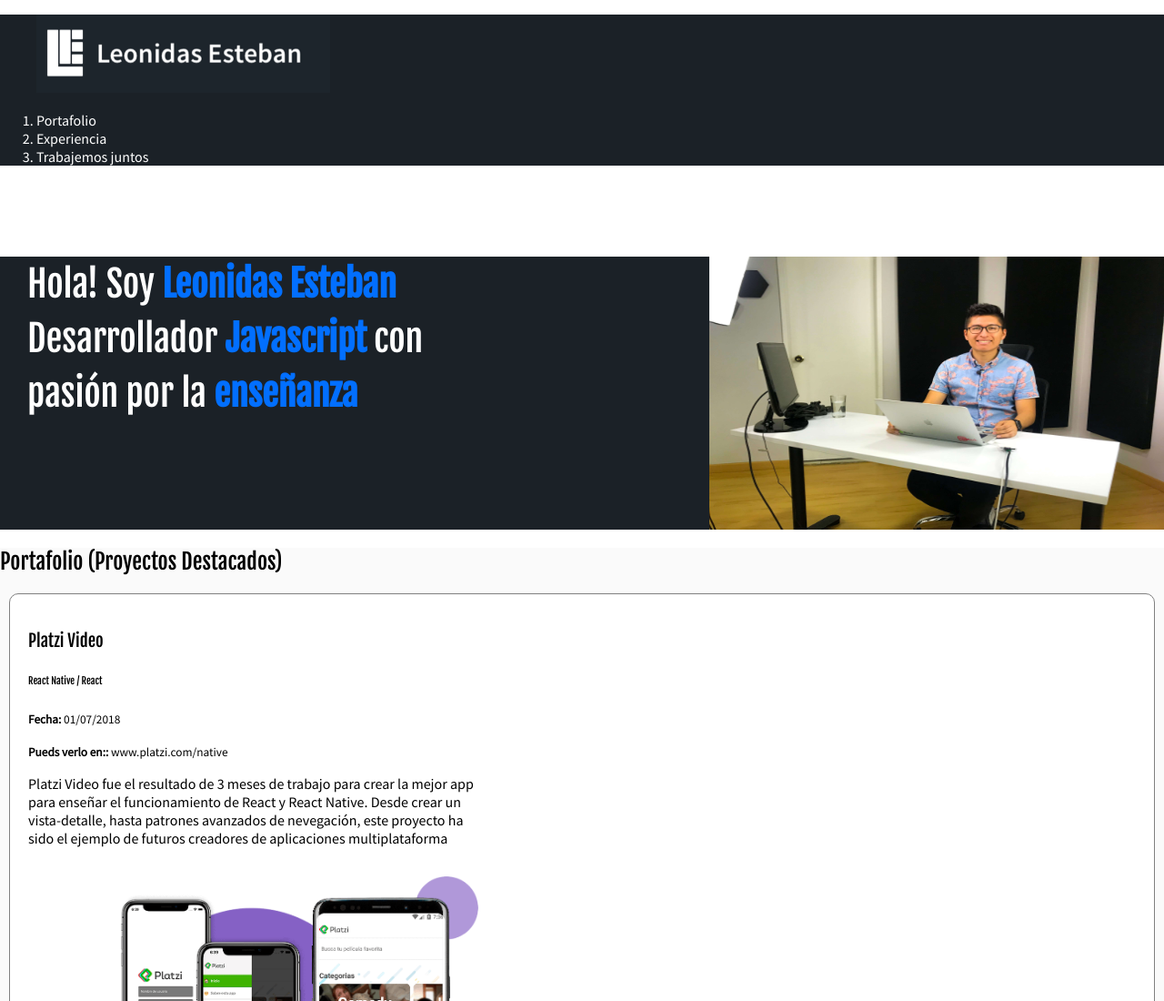
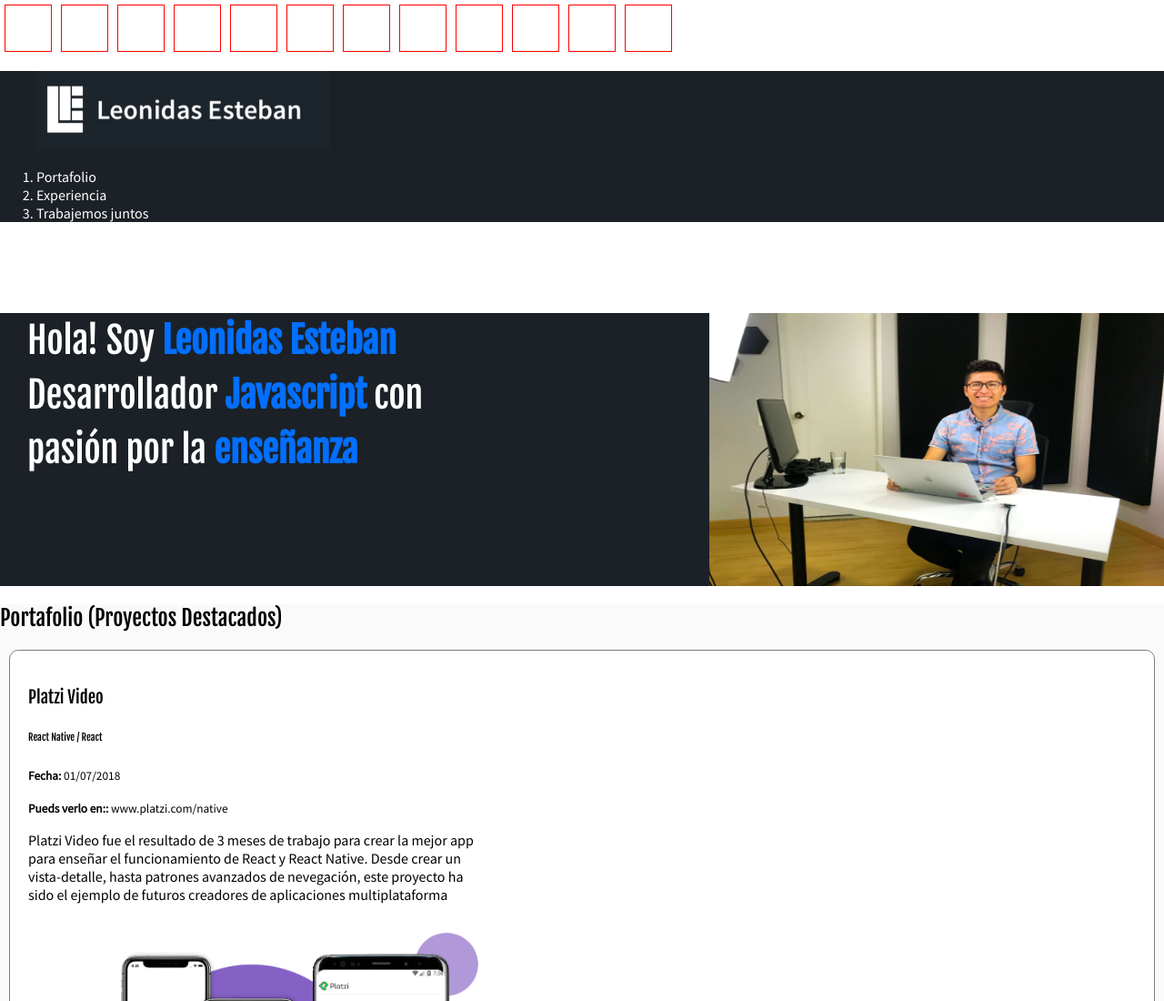
Before and after one commit to LeonidasEsteban/desarrollo-web-portafolio, a plain HTML site: page index.html in a window 1280 px wide. Shown: the top 1100 px of the page at 91% size. Drawn offline with Linux system fonts and the light colour scheme.

Commit message:
clase 27 - Propiedades de flexbox

```diff
--- a/css/estilos.css
+++ b/css/estilos.css
@@ -112,3 +112,20 @@ h1 strong {
   color: white;
   text-decoration: none;
 }
+
+
+.flexbox {
+  display: flex;
+  /* flex-wrap: nowrap; */
+  flex-wrap: wrap;
+  /* flex-direction: column; */
+}
+
+.box {
+  width: 50px;
+  height: 50px;
+  margin: 5px;
+  border: 1px solid red;
+
+  flex-shrink: 0;
+}
--- a/index.html
+++ b/index.html
@@ -8,6 +8,20 @@
     <link rel="stylesheet" href="css/estilos.css">
   </head>
   <body>
+    <div class="flexbox">
+      <div class="box"></div>
+      <div class="box"></div>
+      <div class="box"></div>
+      <div class="box"></div>
+      <div class="box"></div>
+      <div class="box"></div>
+      <div class="box"></div>
+      <div class="box"></div>
+      <div class="box"></div>
+      <div class="box"></div>
+      <div class="box"></div>
+      <div class="box"></div>
+    </div>
     <header class="header">
       <div>
         <figure class="logo">
```
